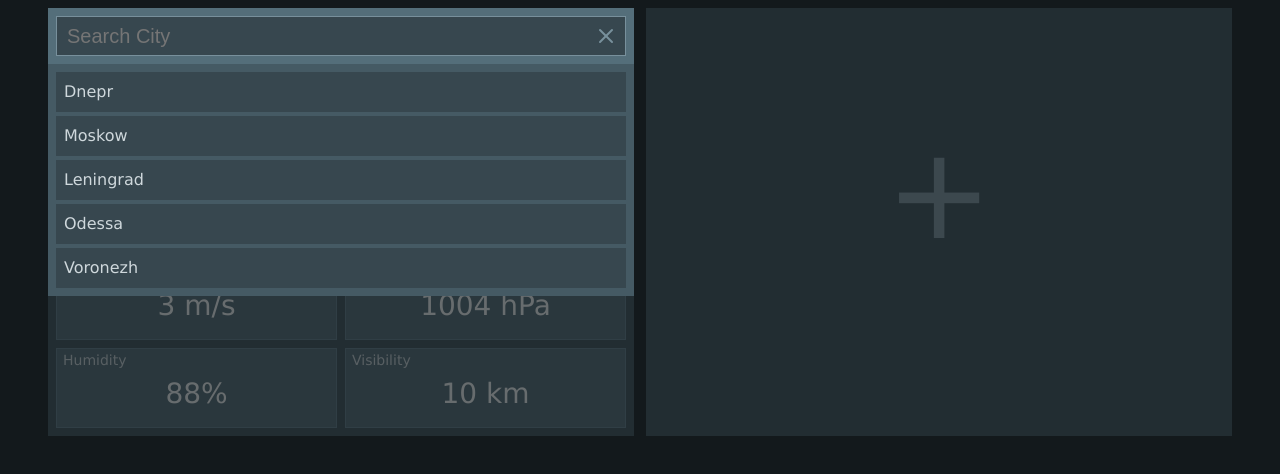
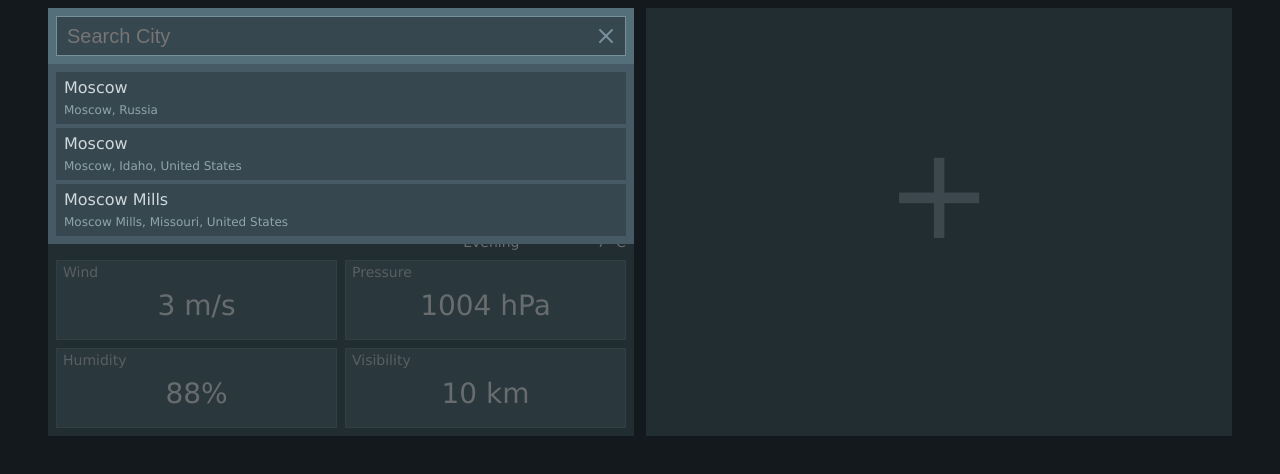
Before and after one commit to alexander-lyakhov/vite-weather, a Vue app: page /#/ in a window 1280 px wide. Both pictures are taken after a click on the element 341 px from the left and 36 px from the top of the page. Shown: the top 474 px of the page. Built offline with nearby package versions, Linux system fonts and the light colour scheme.

Commit message:
generate city list dinamically

```diff
--- a/src/components/combobox.vue
+++ b/src/components/combobox.vue
@@ -5,22 +5,28 @@
       <textfield v-bind="$attrs" @focus="open" @click.stop />
     </div>
     <ul class="list" v-show="isListVisible">
-      <li>Dnepr</li>
-      <li>Moskow</li>
-      <li>Leningrad</li>
-      <li>Odessa</li>
-      <li>Voronezh</li>
+      <li class="place" v-for="item in places" :key="id">
+        <span class="place-name">
+          {{ item.text }}
+        </span>
+        <span class="place-fullname">
+          {{ item.place_name }}
+        </span>
+      </li>
     </ul>
   </div>
 </template>
 
 <script setup>
-  import { ref } from 'vue'
+  import { ref, computed } from 'vue'
   import overlay from '@/components/modal/overlay'
   import textfield from '@/components/textfield'
+  import cities from '@/store/cities.json'
 
   const isOverlayVisible = ref(false)
   const isListVisible = ref(false)
+
+  const places = computed(() => cities.features.filter(el => el.place_type.includes('place')))
 
   function open() {
     document.body.addEventListener('click', close)
@@ -53,17 +59,41 @@
     top: 100%;
     padding: .5rem;
 
-    li {
+    .place {
       background: $bg-800;
-      padding: .75rem .5rem;
+      display: grid;
+      position: relative;
+      padding: .25rem .5rem;
       cursor: pointer;
+      transition: padding .2s;
 
       &:not(:last-child) {
         margin-bottom: .25rem;
       }
 
       &:hover {
-        background: $bg-600;
+        padding-left: 1.5rem;
+
+        &:after {
+          content: '';
+          background: $accent-green;
+          display: block;
+          width: 3px;
+          height: 100%;
+          position: absolute;
+          left: 0;
+          top: 0;
+        }
+      }
+
+      &-name {
+        padding: .25rem 0
+      }
+
+      &-fullname {
+        font-size: .75rem;
+        color: $text-300;
+        padding: .25rem 0
       }
     }
   }
--- /dev/null
+++ b/src/store/cities.json
@@ -0,0 +1,251 @@
+{
+  "type": "FeatureCollection",
+  "query": [
+    "moscow"
+  ],
+  "features": [
+    {
+      "id": "place.558274",
+      "type": "Feature",
+      "place_type": [
+        "region",
+        "place"
+      ],
+      "relevance": 1,
+      "properties": {
+        "short_code": "RU-MOW",
+        "wikidata": "Q649",
+        "mapbox_id": "dXJuOm1ieHBsYzpDSVRD"
+      },
+      "text": "Moscow",
+      "place_name": "Moscow, Russia",
+      "bbox": [
+        36.80317,
+        55.142126,
+        37.967345,
+        56.021479
+      ],
+      "center": [
+        37.6174943,
+        55.7504461
+      ],
+      "geometry": {
+        "type": "Point",
+        "coordinates": [
+          37.6174943,
+          55.7504461
+        ]
+      },
+      "context": [
+        {
+          "id": "country.8898",
+          "short_code": "ru",
+          "wikidata": "Q159",
+          "mapbox_id": "dXJuOm1ieHBsYzpJc0k",
+          "text": "Russia"
+        }
+      ]
+    },
+    {
+      "id": "region.9410",
+      "type": "Feature",
+      "place_type": [
+        "region"
+      ],
+      "relevance": 1,
+      "properties": {
+        "short_code": "RU-MOS",
+        "wikidata": "Q1697",
+        "mapbox_id": "dXJuOm1ieHBsYzpKTUk"
+      },
+      "text": "Moscow Oblast",
+      "place_name": "Moscow Oblast, Russia",
+      "bbox": [
+        35.147965,
+        54.255746,
+        40.20557,
+        56.959059
+      ],
+      "center": [
+        38.0353929,
+        55.5043158
+      ],
+      "geometry": {
+        "type": "Point",
+        "coordinates": [
+          38.0353929,
+          55.5043158
+        ]
+      },
+      "context": [
+        {
+          "id": "country.8898",
+          "short_code": "ru",
+          "wikidata": "Q159",
+          "mapbox_id": "dXJuOm1ieHBsYzpJc0k",
+          "text": "Russia"
+        }
+      ]
+    },
+    {
+      "id": "place.221341932",
+      "type": "Feature",
+      "place_type": [
+        "place"
+      ],
+      "relevance": 1,
+      "properties": {
+        "wikidata": "Q499927",
+        "mapbox_id": "dXJuOm1ieHBsYzpEVEZvN0E"
+      },
+      "text": "Moscow",
+      "place_name": "Moscow, Idaho, United States",
+      "bbox": [
+        -117.03995,
+        46.58883,
+        -116.789658,
+        46.833004
+      ],
+      "center": [
+        -117.000165,
+        46.732388
+      ],
+      "geometry": {
+        "type": "Point",
+        "coordinates": [
+          -117.000165,
+          46.732388
+        ]
+      },
+      "context": [
+        {
+          "id": "district.13076204",
+          "wikidata": "Q284840",
+          "mapbox_id": "dXJuOm1ieHBsYzp4NGJz",
+          "text": "Latah County"
+        },
+        {
+          "id": "region.58604",
+          "short_code": "US-ID",
+          "wikidata": "Q1221",
+          "mapbox_id": "dXJuOm1ieHBsYzo1T3c",
+          "text": "Idaho"
+        },
+        {
+          "id": "country.8940",
+          "short_code": "us",
+          "wikidata": "Q30",
+          "mapbox_id": "dXJuOm1ieHBsYzpJdXc",
+          "text": "United States"
+        }
+      ]
+    },
+    {
+      "id": "poi.944892855868",
+      "type": "Feature",
+      "place_type": [
+        "poi"
+      ],
+      "relevance": 1,
+      "properties": {
+        "foursquare": "4f3f7419e4b0808981c37baa",
+        "landmark": true,
+        "address": "Складочная ул., 3, стр. 1",
+        "category": "history museum, history, historical, museum, tourism"
+      },
+      "text": "Moscow Apple Museum",
+      "place_name": "Moscow Apple Museum, Складочная ул., 3, стр. 1, Moscow, 127015, Russia",
+      "center": [
+        37.589963,
+        55.80606
+      ],
+      "geometry": {
+        "coordinates": [
+          37.589963,
+          55.80606
+        ],
+        "type": "Point"
+      },
+      "context": [
+        {
+          "id": "postcode.3468994",
+          "mapbox_id": "dXJuOm1ieHBsYzpOTzdD",
+          "text": "127015"
+        },
+        {
+          "id": "locality.453314",
+          "mapbox_id": "dXJuOm1ieHBsYzpCdXJD",
+          "text": "округ Бутырский"
+        },
+        {
+          "id": "place.558274",
+          "short_code": "RU-MOW",
+          "wikidata": "Q649",
+          "mapbox_id": "dXJuOm1ieHBsYzpDSVRD",
+          "text": "Moscow"
+        },
+        {
+          "id": "country.8898",
+          "short_code": "ru",
+          "wikidata": "Q159",
+          "mapbox_id": "dXJuOm1ieHBsYzpJc0k",
+          "text": "Russia"
+        }
+      ]
+    },
+    {
+      "id": "place.221440236",
+      "type": "Feature",
+      "place_type": [
+        "place"
+      ],
+      "relevance": 1,
+      "properties": {
+        "wikidata": "Q964761",
+        "mapbox_id": "dXJuOm1ieHBsYzpEVExvN0E"
+      },
+      "text": "Moscow Mills",
+      "place_name": "Moscow Mills, Missouri, United States",
+      "bbox": [
+        -90.966781,
+        38.877923,
+        -90.802008,
+        38.997664
+      ],
+      "center": [
+        -90.918192,
+        38.947827
+      ],
+      "geometry": {
+        "type": "Point",
+        "coordinates": [
+          -90.918192,
+          38.947827
+        ]
+      },
+      "context": [
+        {
+          "id": "district.13731564",
+          "wikidata": "Q484582",
+          "mapbox_id": "dXJuOm1ieHBsYzowWWJz",
+          "text": "Lincoln County"
+        },
+        {
+          "id": "region.271596",
+          "short_code": "US-MO",
+          "wikidata": "Q1581",
+          "mapbox_id": "dXJuOm1ieHBsYzpCQ1Rz",
+          "text": "Missouri"
+        },
+        {
+          "id": "country.8940",
+          "short_code": "us",
+          "wikidata": "Q30",
+          "mapbox_id": "dXJuOm1ieHBsYzpJdXc",
+          "text": "United States"
+        }
+      ]
+    }
+  ],
+  "attribution": "NOTICE: © 2023 Mapbox and its suppliers. All rights reserved. Use of this data is subject to the Mapbox Terms of Service (https://www.mapbox.com/about/maps/). This response and the information it contains may not be retained. POI(s) provided by Foursquare."
+}
```
Also changed, not shown: 1 other file (tests, documents, lock files or other folders).
